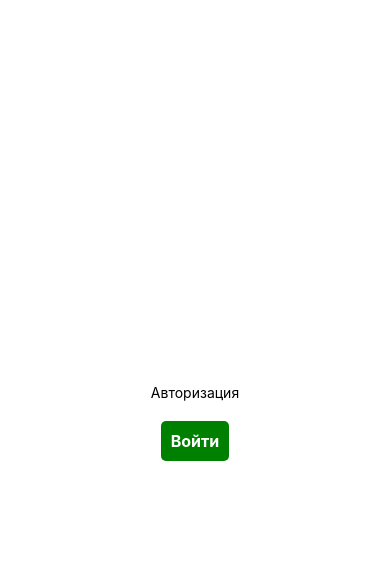
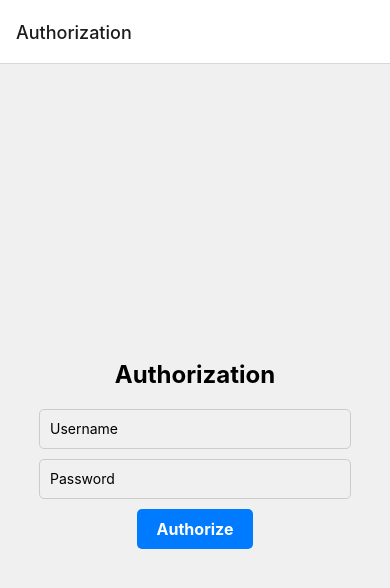
Before and after one commit to 4yBalll/Prilojenie, a React Native app in the folder AwesomeProject/: screen /Authorization in a window 390 px wide. Shown: the top 588 px of the page. Built offline with nearby package versions, Linux system fonts and the light colour scheme.

Commit message:
Сделал первоначальную навигацию и авторизацию

```diff
--- a/AwesomeProject/App.js
+++ b/AwesomeProject/App.js
@@ -1,39 +1,29 @@
 import React from 'react';
-import { View, Text, StyleSheet, TouchableOpacity, StatusBar } from 'react-native';
+import { NavigationContainer } from '@react-navigation/native';
+import { createStackNavigator } from '@react-navigation/stack';
+import RNGestureHandlerModule from 'react-native-gesture-handler';
+import Authorization from './screens/Authorization'; // Используем правильный путь к компоненту Authorization
+import HomeScreen from './screens/HomeScreen'; // Используем правильный путь к компоненту HomeScreen
 
-export default function App() {
-  const handlePress = () => {
-    // Действие, которое будет выполнено при нажатии на кнопку
-    alert('Кнопка была нажата!');
-  };
+const Stack = createStackNavigator();
 
+function App() {
   return (
-    <View style={styles.container}>
-      <Text>Авторизация</Text>
-      <TouchableOpacity style={styles.button} onPress={handlePress}>
-        <Text style={styles.buttonText}>Войти</Text>
-      </TouchableOpacity>
-      <StatusBar style="auto" />
-    </View>
+    <NavigationContainer>
+      <Stack.Navigator>
+        <Stack.Screen
+          name="Authorization"
+          component={Authorization}
+          options={{ title: 'Authorization' }}
+        />
+        <Stack.Screen
+          name="Home"
+          component={HomeScreen}
+          options={{ title: 'Home' }}
+        />
+      </Stack.Navigator>
+    </NavigationContainer>
   );
 }
 
-const styles = StyleSheet.create({
-  container: {
-    flex: 1,
-    backgroundColor: '#fff',
-    alignItems: 'center',
-    justifyContent: 'center',
-  },
-  button: {
-    backgroundColor: 'green',
-    padding: 10,
-    borderRadius: 5,
-    marginTop: 20,
-  },
-  buttonText: {
-    color: '#fff',
-    fontSize: 16,
-    fontWeight: 'bold',
-  },
-});
+export default App;
--- a/AwesomeProject/package.json
+++ b/AwesomeProject/package.json
@@ -9,11 +9,15 @@
     "web": "expo start --web"
   },
   "dependencies": {
+    "@react-native-community/masked-view": "^0.1.11",
+    "@react-native-masked-view/masked-view": "^0.3.1",
     "@react-navigation/native-stack": "^6.9.26",
+    "@react-navigation/stack": "^6.3.29",
     "expo": "~50.0.14",
     "expo-status-bar": "~1.11.1",
     "react": "18.2.0",
-    "react-native": "0.73.6"
+    "react-native": "0.73.6",
+    "react-native-gesture-handler": "^2.16.0"
   },
   "devDependencies": {
     "@babel/core": "^7.20.0"
--- /dev/null
+++ b/AwesomeProject/screens/Authorization.js
@@ -0,0 +1,95 @@
+import React, { useState } from 'react';
+import { View, TextInput, StyleSheet, Text, TouchableOpacity } from 'react-native';
+
+const Authorization = ({ onAuthorized, navigation }) => {
+  const [username, setUsername] = useState('');
+  const [password, setPassword] = useState('');
+  const [error, setError] = useState('');
+
+  const handleAuthorizationPress = () => {
+    // Проверяем, что имя пользователя и пароль не пустые
+    if (username.trim() === '' || password.trim() === '') {
+      setError('Введите логин и пароль');
+    } else {
+      // Пример простой проверки
+      if (username === '1234' && password === '1234') {
+        // Если данные верны, вызываем колбэк для авторизации
+        if (onAuthorized) {
+          onAuthorized(username); // Передаем имя пользователя
+        }
+        // Или можно сразу перейти на другой экран
+        if (navigation) {
+          navigation.navigate('Home');
+        } else {
+          console.error('Navigation is undefined');
+        }
+      } else {
+        // Если данные не верны, выводим сообщение об ошибке
+        setError('Неверный пароль');
+      }
+    }
+  };
+
+  return (
+    <View style={styles.container}>
+      <Text style={styles.title}>Authorization</Text>
+      <TextInput
+        style={styles.input}
+        placeholder="Username"
+        value={username}
+        onChangeText={setUsername}
+      />
+      <TextInput
+        style={styles.input}
+        placeholder="Password"
+        value={password}
+        onChangeText={setPassword}
+        secureTextEntry
+      />
+      {error ? <Text style={styles.error}>{error}</Text> : null}
+      <TouchableOpacity style={styles.button} onPress={handleAuthorizationPress}>
+        <Text style={styles.buttonText}>Authorize</Text>
+      </TouchableOpacity>
+    </View>
+  );
+};
+
+const styles = StyleSheet.create({
+  container: {
+    flex: 1,
+    justifyContent: 'center',
+    alignItems: 'center',
+    backgroundColor: '#f0f0f0',
+  },
+  title: {
+    fontSize: 24,
+    fontWeight: 'bold',
+    marginBottom: 20,
+  },
+  input: {
+    width: '80%',
+    height: 40,
+    borderWidth: 1,
+    borderColor: '#ccc',
+    borderRadius: 5,
+    paddingHorizontal: 10,
+    marginBottom: 10,
+  },
+  button: {
+    backgroundColor: '#007bff',
+    paddingVertical: 10,
+    paddingHorizontal: 20,
+    borderRadius: 5,
+  },
+  buttonText: {
+    color: '#fff',
+    fontSize: 16,
+    fontWeight: 'bold',
+  },
+  error: {
+    color: 'red',
+    marginBottom: 10,
+  },
+});
+
+export default Authorization;
--- /dev/null
+++ b/AwesomeProject/screens/HomeScreen.js
@@ -0,0 +1,12 @@
+import React from 'react';
+import { View, Text } from 'react-native';
+
+const HomeScreen = () => {
+  return (
+    <View style={{ flex: 1, justifyContent: 'center', alignItems: 'center' }}>
+      <Text>Home Screen</Text>
+    </View>
+  );
+};
+
+export default HomeScreen;
```
Also changed, not shown: 1 other file (tests, documents, lock files or other folders).
